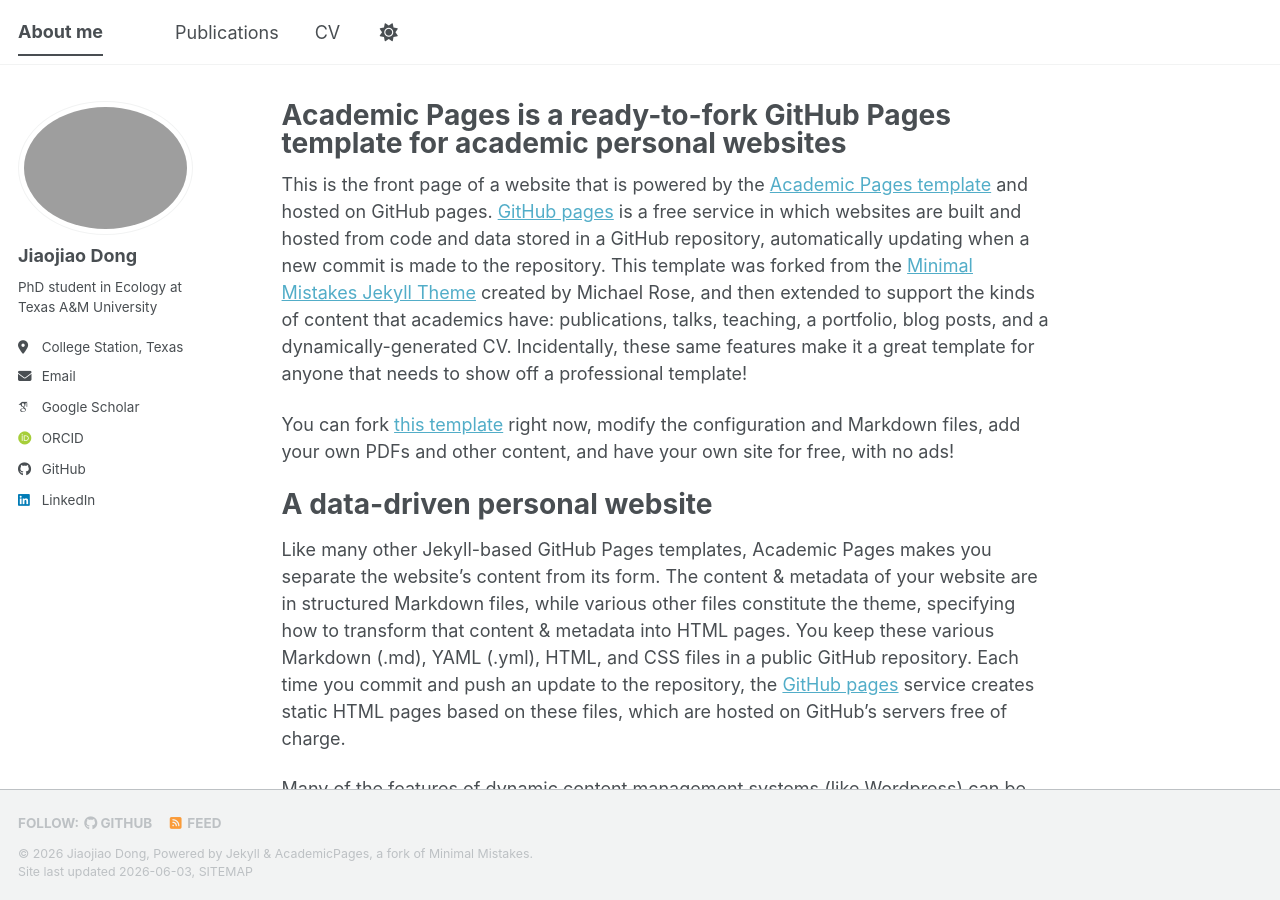
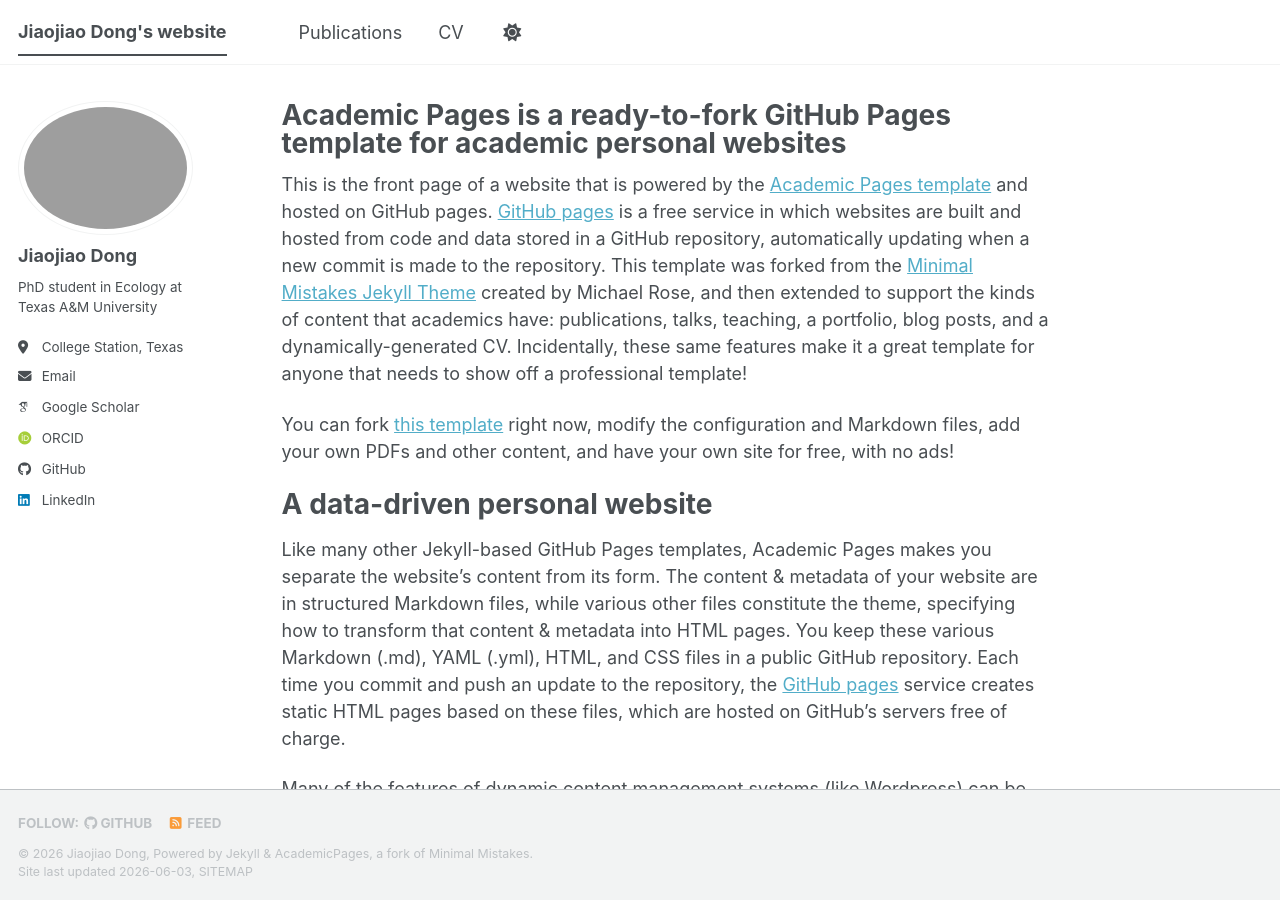
Before and after one commit to Jiaojiao9825/Jiaojiao9825.github.io, a Jekyll site: the page built from _pages/about.md, in a window 1280 px wide and 900 px high. Built offline with Jekyll 4.4.1, drawn with Linux system fonts in a browser that asks for light colours; some web fonts are replaced; a script bundle is joined from its source files by our own code; library files that are not in the unit come from our copies.

Commit message:
Update site title in configuration file

```diff
--- a/_config.yml
+++ b/_config.yml
@@ -9,7 +9,7 @@
 # Basic Site Settings
 locale                   : "en-US"
 site_theme               : "default" # The available themes options are "default", "air", "sunrise", "mint", "dirt" and "contrast"
-title                    : "About me"
+title                    : "Jiaojiao Dong's website"
 title_separator          : "-"
 name                     : &name "Jiaojiao Dong"
 description              : &description "Jiaojiao Dong's website"   # Update this with a general description of your site, this is the default if not overridden by a page
```
